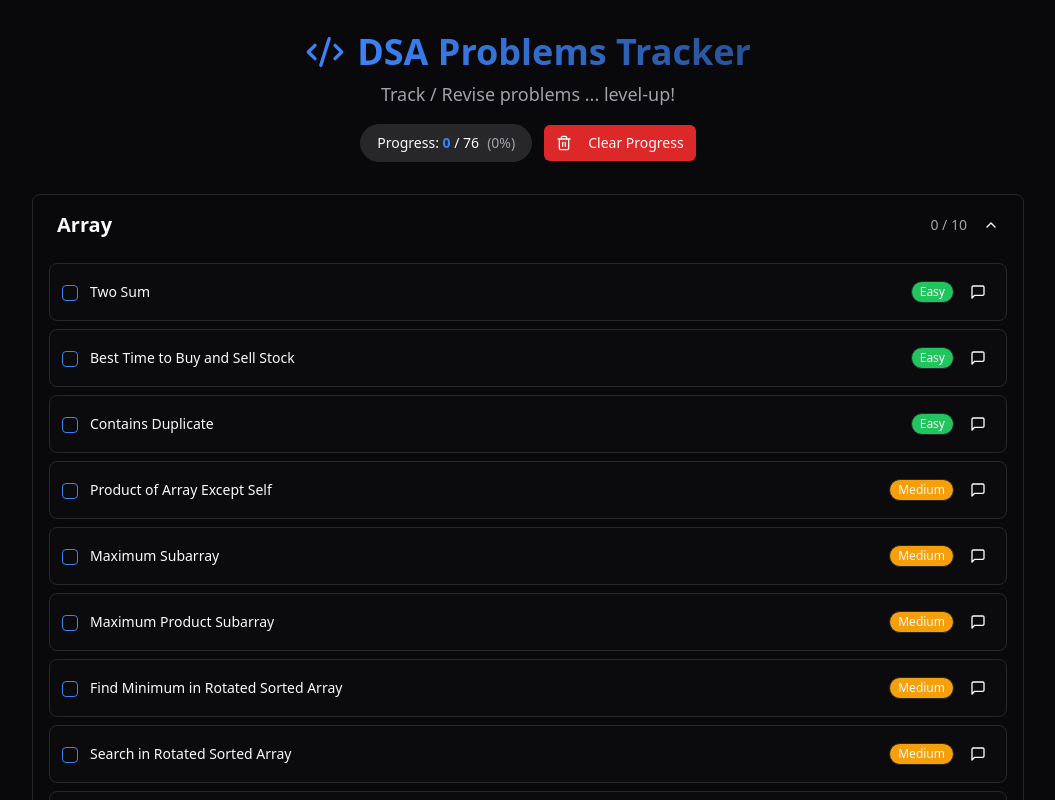
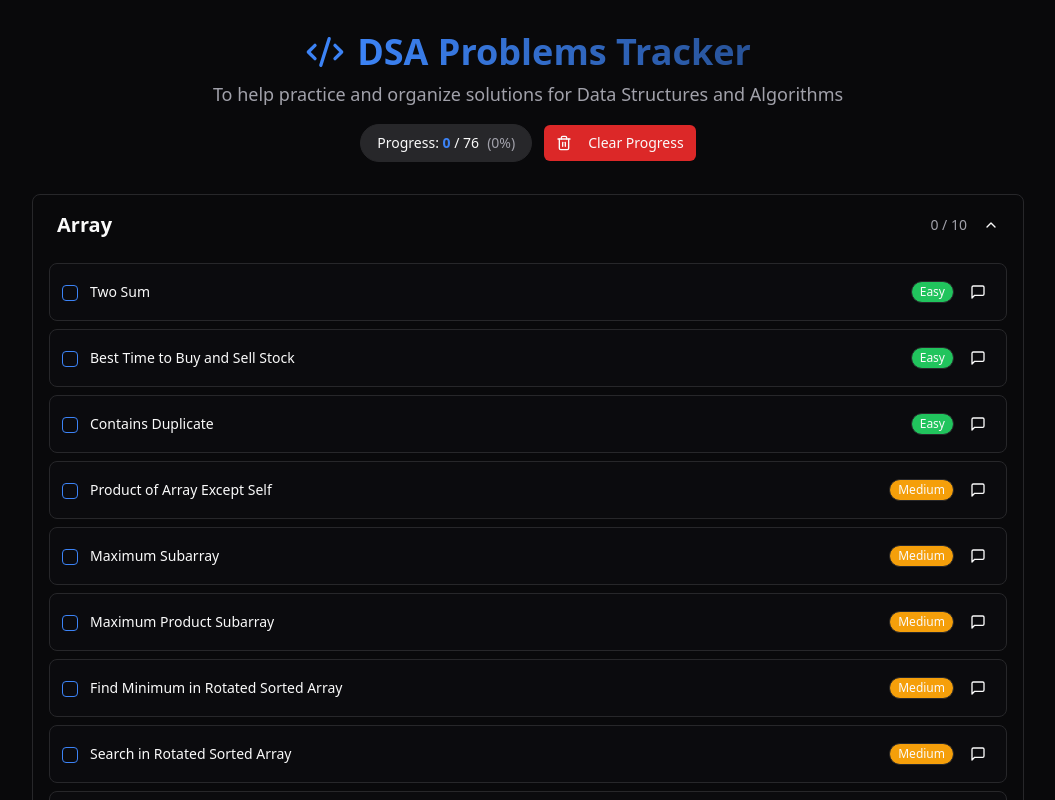
Before and after one commit to Amogh-G-K/DSA-Problems-Tracker, a React (Vite) app: page / in a window 1280 px wide. Shown: the top 800 px of the page, without its empty margins (112-1167 px from the left). Built offline with nearby package versions, Linux system fonts and the light colour scheme; the HTML template or start-up script is replaced by a standard one.

Commit message:
updated message

```diff
--- a/src/pages/Index.tsx
+++ b/src/pages/Index.tsx
@@ -42,7 +42,7 @@ const Index = () => {
             </h1>
           </div>
           <p className="text-muted-foreground text-lg">
-            Track / Revise problems ... level-up!
+            To help practice and organize solutions for Data Structures and Algorithms
           </p>
           <div className="mt-4 flex items-center justify-center gap-3">
             <div className="inline-flex items-center gap-2 px-4 py-2 rounded-full bg-accent border border-border">
```
